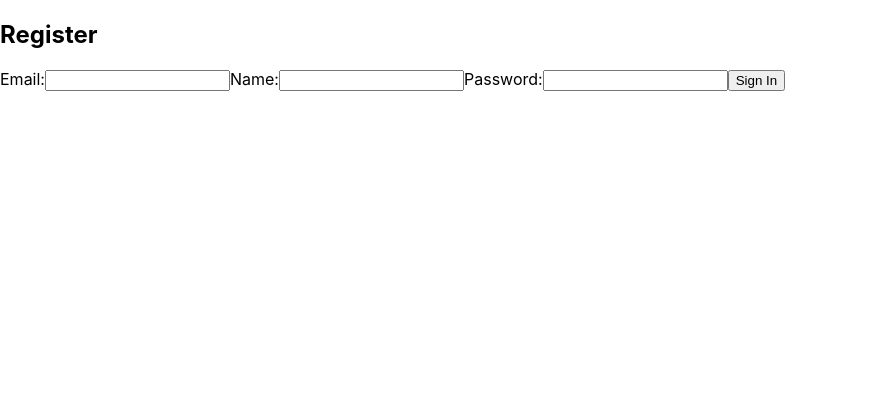
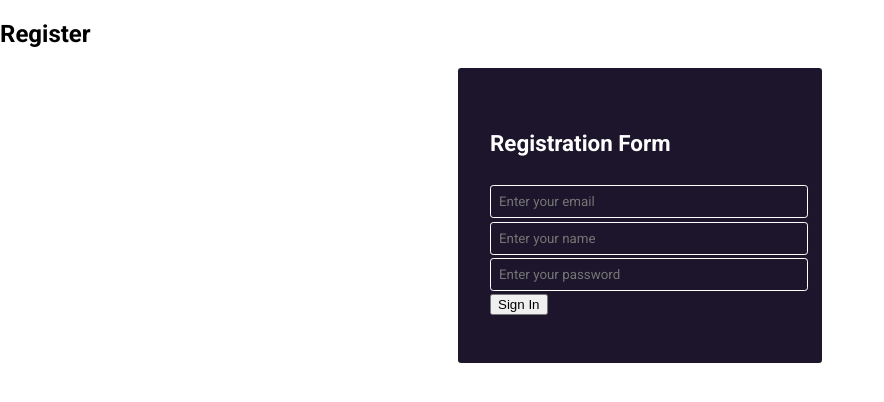
Before and after one commit to chucho523/challenge-alkemy, a React (Create React App) app in the folder app-wallet/: page / in a window 1280 px wide. Shown: the top 402 px of the page, without its empty margins (0-884 px from the left). Built offline with nearby package versions, Linux system fonts and the light colour scheme.

Commit message:
styles added to registration form

```diff
--- a/app-wallet/src/components/common/Register/index.js
+++ b/app-wallet/src/components/common/Register/index.js
@@ -1,6 +1,7 @@
 import React, {Fragment} from 'react'
 import register from '../../../services/register';
 import {Formik} from 'formik';
+import './styles.scss';
 
 const Register = () => {
     return (
@@ -15,32 +16,23 @@ const Register = () => {
                 onSubmit={(values, {setFieldError}) => {
                    return register(values)
                     .catch((e) => {
-                        const dataError = e.response.data.error;
-                        setFieldError(dataError.path, dataError.message)
+                        const dataError = e.response.data.error;//get error
+                        setFieldError(dataError.path, dataError.message)//set error
                     })
                 }}
             >
                 {
                     ({errors, handleSubmit, handleChange, isSubmitting}) =>
-                        <form onSubmit={handleSubmit}>
-                            <label>
-                                Email:
-                                <input name='email' type="text" onChange={handleChange}></input>
-                            </label>
-                            <label>
-                                Name:
-                                <input name='name' type="text" onChange={handleChange}></input>
-                            </label>
-                            <label>
-                                Password:
-                                <input name='password' type="password" onChange={handleChange}></input>
-                            </label>
+                        <form onSubmit={handleSubmit} className="registerForm">
+                            <h4>Registration Form</h4>
+                            <input className="controls" placeholder="Enter your email" name='email' type="text" onChange={handleChange}></input>
+                            <input className="controls" placeholder="Enter your name" name='name' type="text" onChange={handleChange}></input>
+                            <input className="controls" placeholder="Enter your password" name='password' type="password" onChange={handleChange}></input>
                             <button type="submit" disabled={isSubmitting}>Sign In</button>
-                            <span>
-                                {errors.email || errors.password || errors.name || ''}
-                            </span>
+                            <p>
+                                {errors.email || errors.password || errors.name || '' /*SHOW ERRORS */}
+                            </p>
                         </form>
-
                 }
             </Formik>
         </Fragment>
--- a/app-wallet/src/components/common/Register/styles.scss
+++ b/app-wallet/src/components/common/Register/styles.scss
@@ -0,0 +1,32 @@
+@import '../../../styles/_colors.scss';
+$backgroundColor:#1c152b;
+
+.registerForm{
+    width: 18.75rem;
+    background: $backgroundColor;
+    padding: 2rem;
+    margin: auto;
+    border-radius: .2rem;
+    font-family: 'Roboto';
+    color:white;
+
+    h4{
+        font-size: 1.4rem;
+    }
+
+    .controls{
+        width: 100%;
+        background: $backgroundColor;
+        border-radius: .2rem;
+        border: .5px solid white;
+        padding: .5rem;
+        margin-bottom: .2rem;
+        font-family: 'Roboto';
+        color: white;
+    }
+
+    p{
+        width: 100%;
+        color: $errorColor;
+    }
+}
--- a/app-wallet/src/index.css
+++ b/app-wallet/src/index.css
@@ -1,13 +1,8 @@
+@import url('https://fonts.googleapis.com/css2?family=Roboto:wght@300;400;700&display=swap');
 body {
   margin: 0;
-  font-family: -apple-system, BlinkMacSystemFont, 'Segoe UI', 'Roboto', 'Oxygen',
-    'Ubuntu', 'Cantarell', 'Fira Sans', 'Droid Sans', 'Helvetica Neue',
-    sans-serif;
   -webkit-font-smoothing: antialiased;
   -moz-osx-font-smoothing: grayscale;
+  font-family: 'Roboto', sans-serif;
+  font-weight: 400;
 }
-
-code {
-  font-family: source-code-pro, Menlo, Monaco, Consolas, 'Courier New',
-    monospace;
-}
```
